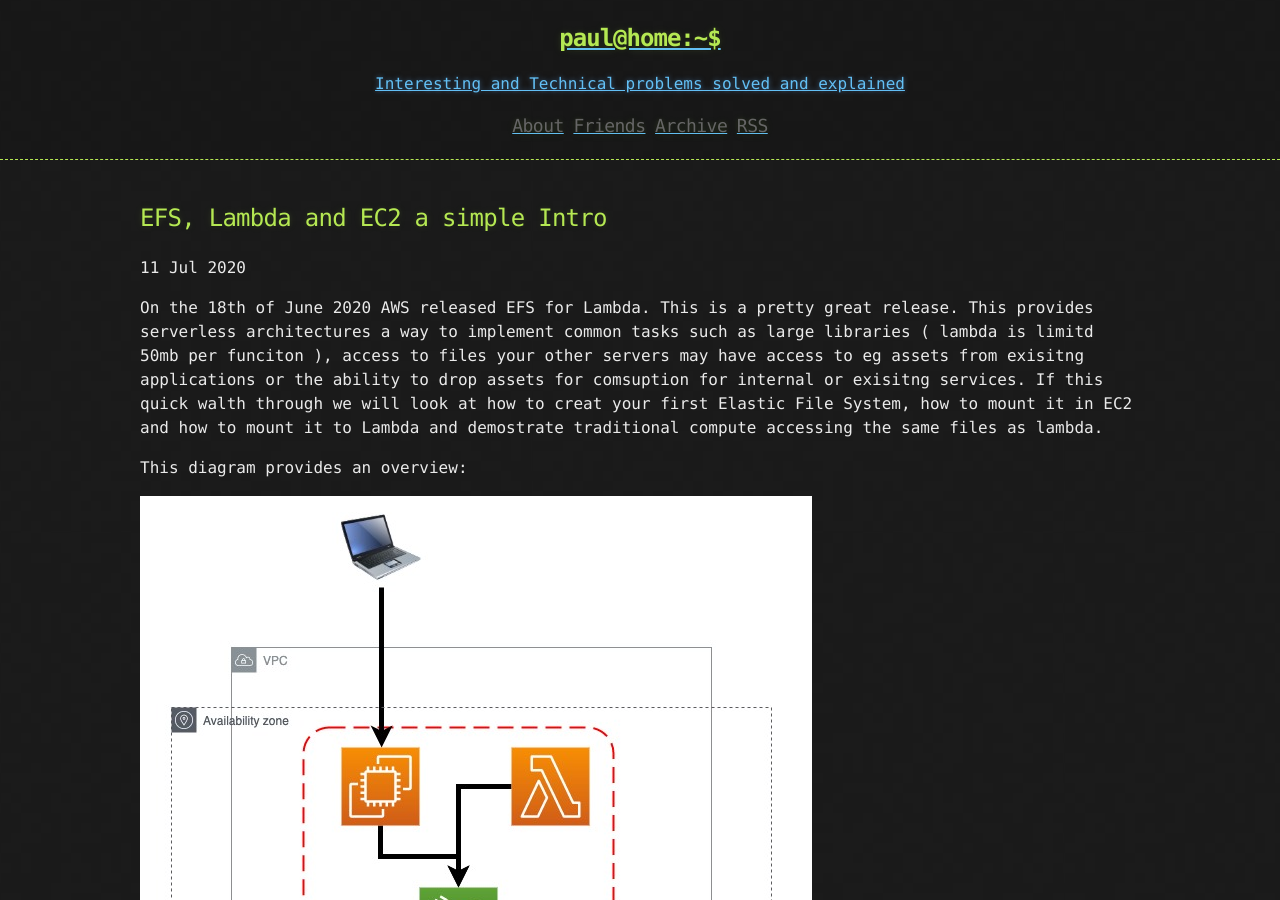
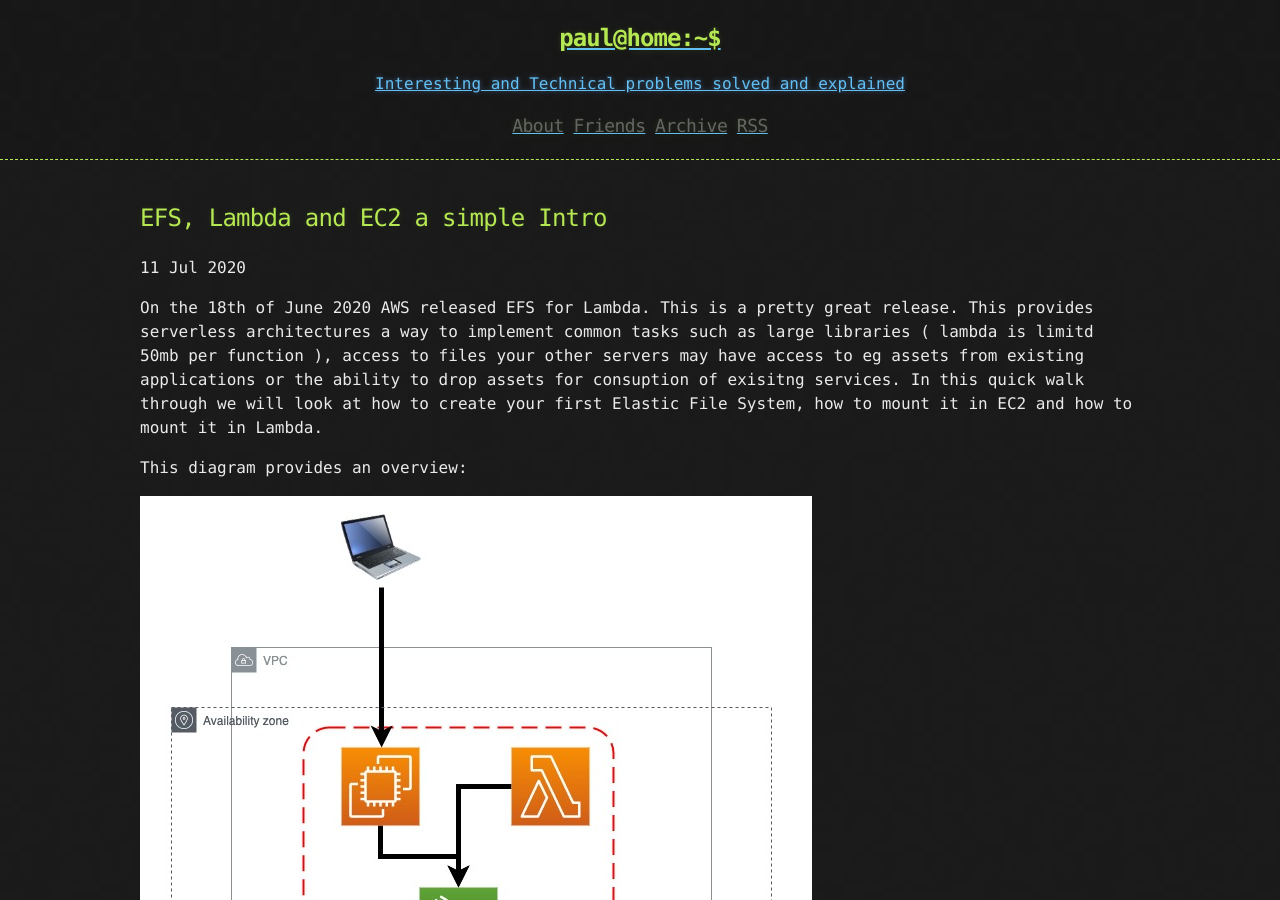
Before and after one commit to kukielp/sample-blog, a Jekyll site: the page built from _posts/2020-06-11-EFS-LAMBDA-EC2.md, in a window 1280 px wide and 900 px high. Built offline with Jekyll 4.4.1, drawn with Linux system fonts in a browser that asks for light colours; a script that is not in the unit is left out; some of the changed text lies outside the part shown.

Commit message:
Such tyops

```diff
--- a/_posts/2020-06-11-EFS-LAMBDA-EC2.md
+++ b/_posts/2020-06-11-EFS-LAMBDA-EC2.md
@@ -5,7 +5,7 @@ date:   2020-07-11 13:28:34 +1000
 categories: EFS and Lambda, your first intro
 ---
 
-On the 18th of June 2020 AWS released EFS for Lambda.  This is a pretty great release.  This provides serverless architectures a way to implement common tasks such as large libraries ( lambda is limitd 50mb per funciton ), access to files your other servers may have access to eg assets from exisitng applications or the ability to drop assets for comsuption for internal or exisitng services.  If this quick walth through we will look at how to creat your first Elastic File System, how to mount it in EC2 and how to mount it to Lambda and demostrate traditional compute accessing the same files as lambda.
+On the 18th of June 2020 AWS released EFS for Lambda.  This is a pretty great release.  This provides serverless architectures a way to implement common tasks such as large libraries ( lambda is limitd 50mb per function ), access to files your other servers may have access to eg assets from existing applications or the ability to drop assets for consuption of exisitng services.  In this quick walk through we will look at how to create your first Elastic File System, how to mount it in EC2 and how to mount it in Lambda.
 
 This diagram provides an overview:
 
@@ -113,3 +113,5 @@ ls -la
 It should look something like:
 
 ![Diagram](/assets/post/2020-06-11-EFS-LAMBDA-EC2/terminal.png "Diagram")
+
+At this point we have successfully mounted and EFS file system and written a few files to it.  The dd command will write a large file ( 500meg in this example ).  This allows you to look at performance aswell as just test writing a large file.
```
